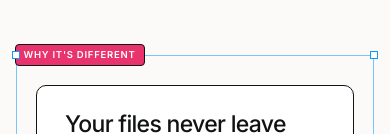
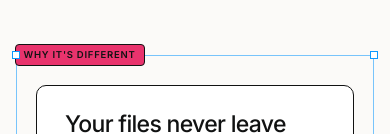
Before and after one commit to Sujithkrys/ihatetools, a Next.js app: page / in a window 390 px wide. Shown: the part 493-627 px from the top of the page. Built offline with nearby package versions, Linux system fonts and the light colour scheme.

Commit message:
Ensure black text inside all pastel color boxes, badges, tags, and buttons in dark mode

```diff
--- a/src/app/globals.css
+++ b/src/app/globals.css
@@ -160,6 +160,19 @@
     box-shadow: none;
   }
 
+  /* Ensure all pastel color boxes have black text in both light and dark modes */
+  .tag,
+  .sticker,
+  .frame-label {
+    color: #111212 !important;
+  }
+
+  button.bg-yellow,
+  a.bg-yellow,
+  h1 span.bg-yellow {
+    color: #111212 !important;
+  }
+
   .priv {
     display: inline-flex;
     align-items: center;
@@ -171,7 +184,7 @@
     text-transform: uppercase;
     letter-spacing: 0.05em;
     background: rgb(var(--color-green));
-    color: #fff;
+    color: #111212;
     border: 1.5px solid rgb(var(--color-ink));
     border-radius: 5px;
     padding: 6px 12px;
--- a/src/app/tools/image/page.tsx
+++ b/src/app/tools/image/page.tsx
@@ -22,7 +22,7 @@ export default function ImageToolsPage() {
 
       <Frame label="Image Tools" labelColor="cyan">
         <div className="flex items-baseline gap-[14px] mb-[30px]">
-          <span className="tag font-sans font-semibold text-[10px] uppercase tracking-[0.08em] px-[10px] py-[5px] border-[1.5px] border-ink rounded-[4px] bg-cyan">Image</span>
+          <span className="tag font-sans font-semibold text-[10px] uppercase tracking-[0.08em] px-[10px] py-[5px] border-[1.5px] border-ink rounded-[4px] bg-cyan text-[#111212]">Image</span>
           <h2 className="disp text-[36px]">Images, handled.</h2>
         </div>
         <div className="grid grid-cols-1 md:grid-cols-2 lg:grid-cols-3 gap-[22px]">
--- a/src/app/tools/page.tsx
+++ b/src/app/tools/page.tsx
@@ -24,7 +24,7 @@ export default function AllToolsPage() {
 
       <Frame label="PDF Tools" labelColor="yellow">
         <div className="flex items-baseline gap-[14px] mb-[30px]">
-          <span className="tag font-sans font-semibold text-[10px] uppercase tracking-[0.08em] px-[10px] py-[5px] border-[1.5px] border-ink rounded-[4px] bg-yellow">PDF</span>
+          <span className="tag font-sans font-semibold text-[10px] uppercase tracking-[0.08em] px-[10px] py-[5px] border-[1.5px] border-ink rounded-[4px] bg-yellow text-[#111212]">PDF</span>
           <h2 className="disp text-[36px]">PDF, sorted.</h2>
         </div>
         <div className="grid grid-cols-1 md:grid-cols-2 lg:grid-cols-3 gap-[22px]">
@@ -36,7 +36,7 @@ export default function AllToolsPage() {
 
       <Frame label="Image Tools" labelColor="cyan">
         <div className="flex items-baseline gap-[14px] mb-[30px]">
-          <span className="tag font-sans font-semibold text-[10px] uppercase tracking-[0.08em] px-[10px] py-[5px] border-[1.5px] border-ink rounded-[4px] bg-cyan">Image</span>
+          <span className="tag font-sans font-semibold text-[10px] uppercase tracking-[0.08em] px-[10px] py-[5px] border-[1.5px] border-ink rounded-[4px] bg-cyan text-[#111212]">Image</span>
           <h2 className="disp text-[36px]">Images, handled.</h2>
         </div>
         <div className="grid grid-cols-1 md:grid-cols-2 lg:grid-cols-3 gap-[22px]">
@@ -48,7 +48,7 @@ export default function AllToolsPage() {
 
       <Frame label="Text & Dev" labelColor="violet">
         <div className="flex items-baseline gap-[14px] mb-[30px]">
-          <span className="tag font-sans font-semibold text-[10px] uppercase tracking-[0.08em] px-[10px] py-[5px] border-[1.5px] border-ink rounded-[4px] bg-violet">Text</span>
+          <span className="tag font-sans font-semibold text-[10px] uppercase tracking-[0.08em] px-[10px] py-[5px] border-[1.5px] border-ink rounded-[4px] bg-violet text-[#111212]">Text</span>
           <h2 className="disp text-[36px]">Text utilities.</h2>
         </div>
         <div className="grid grid-cols-1 md:grid-cols-2 lg:grid-cols-3 gap-[22px]">
--- a/src/app/tools/pdf/page.tsx
+++ b/src/app/tools/pdf/page.tsx
@@ -22,7 +22,7 @@ export default function PdfToolsPage() {
 
       <Frame label="PDF Tools" labelColor="yellow">
         <div className="flex items-baseline gap-[14px] mb-[30px]">
-          <span className="tag font-sans font-semibold text-[10px] uppercase tracking-[0.08em] px-[10px] py-[5px] border-[1.5px] border-ink rounded-[4px] bg-yellow">PDF</span>
+          <span className="tag font-sans font-semibold text-[10px] uppercase tracking-[0.08em] px-[10px] py-[5px] border-[1.5px] border-ink rounded-[4px] bg-yellow text-[#111212]">PDF</span>
           <h2 className="disp text-[36px]">PDF, sorted.</h2>
         </div>
         <div className="grid grid-cols-1 md:grid-cols-2 lg:grid-cols-3 gap-[22px]">
--- a/src/app/tools/text/page.tsx
+++ b/src/app/tools/text/page.tsx
@@ -22,7 +22,7 @@ export default function TextToolsPage() {
 
       <Frame label="Text & Dev" labelColor="violet">
         <div className="flex items-baseline gap-[14px] mb-[30px]">
-          <span className="tag font-sans font-semibold text-[10px] uppercase tracking-[0.08em] px-[10px] py-[5px] border-[1.5px] border-ink rounded-[4px] bg-violet">Text</span>
+          <span className="tag font-sans font-semibold text-[10px] uppercase tracking-[0.08em] px-[10px] py-[5px] border-[1.5px] border-ink rounded-[4px] bg-violet text-[#111212]">Text</span>
           <h2 className="disp text-[36px]">Text utilities.</h2>
         </div>
         <div className="grid grid-cols-1 md:grid-cols-2 lg:grid-cols-3 gap-[22px]">
--- a/src/components/Frame.tsx
+++ b/src/components/Frame.tsx
@@ -11,11 +11,11 @@ interface FrameProps {
 
 export function Frame({ label, labelColor = "yellow", showDim, dimText, children }: FrameProps) {
   const colorMap: Record<string, string> = {
-    yellow: "bg-yellow text-ink",
-    cyan: "bg-cyan text-ink",
-    violet: "bg-violet text-ink",
-    pink: "bg-pink text-paper",
-    green: "bg-green text-paper",
+    yellow: "bg-yellow text-[#111212]",
+    cyan: "bg-cyan text-[#111212]",
+    violet: "bg-violet text-[#111212]",
+    pink: "bg-pink text-[#111212]",
+    green: "bg-green text-[#111212]",
   };
 
   return (
--- a/src/components/NavBar.tsx
+++ b/src/components/NavBar.tsx
@@ -46,7 +46,7 @@ export function NavBar({ onLogoClick }: NavBarProps) {
                   href={link.href}
                   className={`px-[11px] py-[6px] rounded-[5px] text-[13.5px] transition-colors whitespace-nowrap ${
                     isActive
-                      ? "bg-cyan border-[1.5px] border-ink text-ink font-medium"
+                      ? "bg-cyan border-[1.5px] border-ink text-[#111212] font-medium"
                       : "border-transparent text-ink hover:border-ink border-[1.5px]"
                   }`}
                 >
--- a/src/components/TransformChip.tsx
+++ b/src/components/TransformChip.tsx
@@ -12,9 +12,9 @@ interface TransformChipProps {
 export function TransformChip({ beforeText, afterText, arrowText, isStacked, category }: TransformChipProps) {
   if (!beforeText) return null;
 
-  let bgClass = "bg-yellow text-ink";
-  if (category === "Image Tools") bgClass = "bg-cyan text-ink";
-  else if (category === "Text Tools") bgClass = "bg-violet text-ink";
+  let bgClass = "bg-yellow text-[#111212]";
+  if (category === "Image Tools") bgClass = "bg-cyan text-[#111212]";
+  else if (category === "Text Tools") bgClass = "bg-violet text-[#111212]";
 
   // For text tools with only one icon
   if (!afterText) {
--- a/tailwind.config.ts
+++ b/tailwind.config.ts
@@ -9,6 +9,7 @@ const config: Config = {
   theme: {
     extend: {
       colors: {
+        background: "#111212",
         ink: "rgb(var(--color-ink) / <alpha-value>)",
         paper: "rgb(var(--color-paper) / <alpha-value>)",
         bg: "rgb(var(--color-bg) / <alpha-value>)",
```
Also changed, not shown: src/app/page.tsx (+6 -6 lines).
